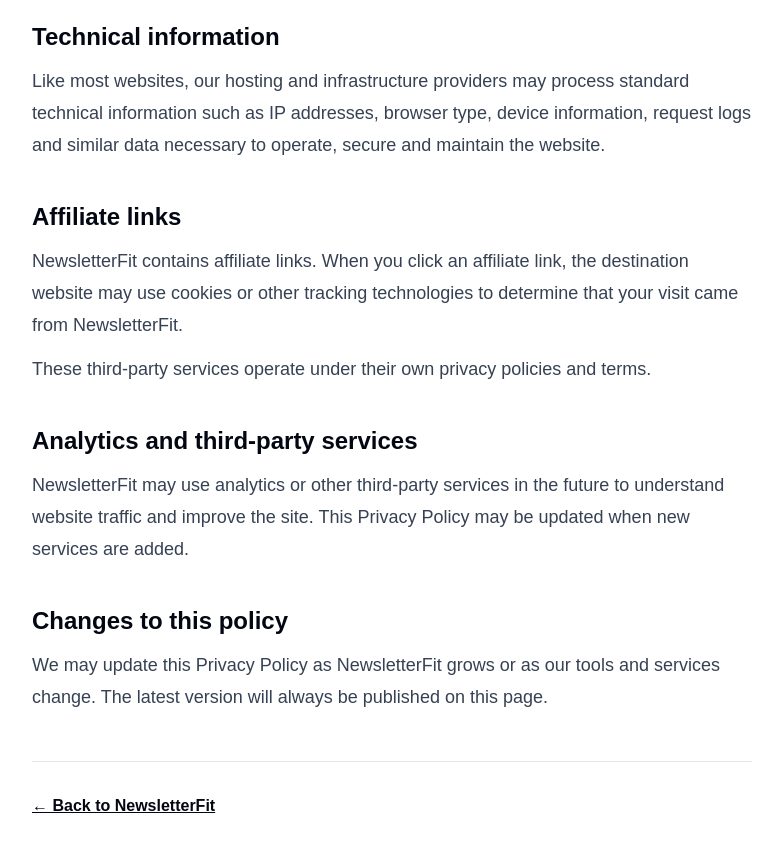
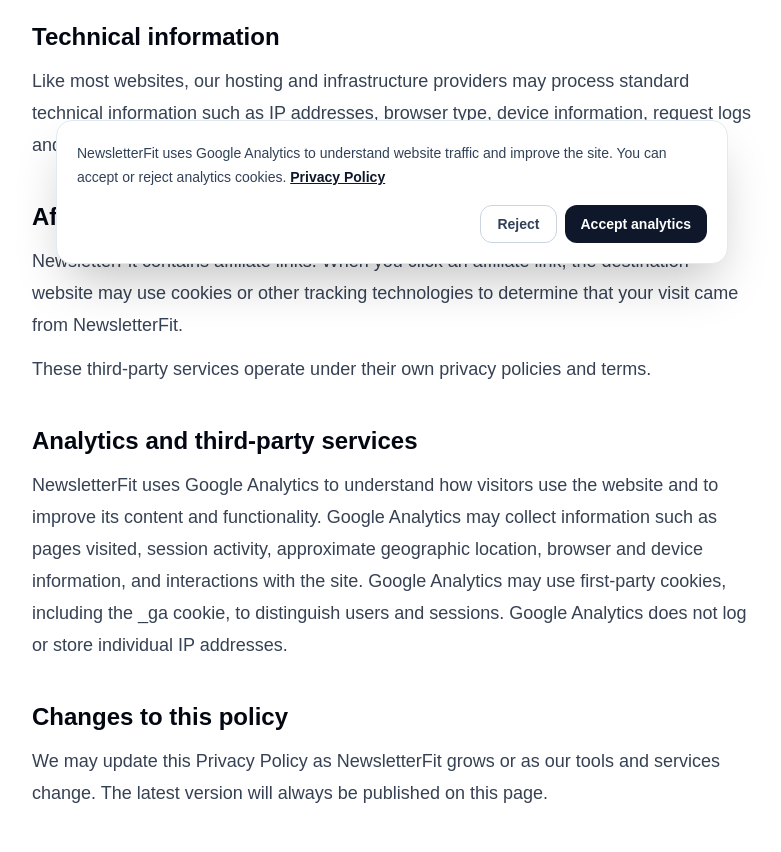
Before and after one commit to juangomez250505/newsletterfit, a Next.js app: page /privacy in a window 1280 px wide. Shown: the part 520-1372 px from the top of the page, without its empty margins (248-1029 px from the left). Built offline with nearby package versions, Linux system fonts and the light colour scheme.

Commit message:
Add analytics consent and update privacy policy

```diff
--- /dev/null
+++ b/app/components/CookieConsent.tsx
@@ -0,0 +1,81 @@
+"use client";
+
+import { useEffect, useState } from "react";
+
+type ConsentValue = "accepted" | "rejected";
+
+export default function CookieConsent() {
+  const [visible, setVisible] = useState(false);
+
+  useEffect(() => {
+    const savedConsent = localStorage.getItem(
+      "newsletterfit_analytics_consent"
+    );
+
+    if (!savedConsent) {
+      setVisible(true);
+    }
+  }, []);
+
+  function updateConsent(value: ConsentValue) {
+    const gtag = (
+      window as typeof window & {
+        gtag?: (
+          command: "consent",
+          action: "update",
+          params: {
+            analytics_storage: "granted" | "denied";
+            ad_storage: "denied";
+            ad_user_data: "denied";
+            ad_personalization: "denied";
+          }
+        ) => void;
+      }
+    ).gtag;
+
+    gtag?.("consent", "update", {
+      analytics_storage: value === "accepted" ? "granted" : "denied",
+      ad_storage: "denied",
+      ad_user_data: "denied",
+      ad_personalization: "denied",
+    });
+
+    localStorage.setItem("newsletterfit_analytics_consent", value);
+    setVisible(false);
+  }
+
+  if (!visible) return null;
+
+  return (
+    <div className="fixed inset-x-4 bottom-4 z-50 mx-auto max-w-2xl rounded-2xl border border-slate-200 bg-white p-5 shadow-2xl">
+      <p className="text-sm leading-6 text-slate-700">
+        NewsletterFit uses Google Analytics to understand website traffic and
+        improve the site. You can accept or reject analytics cookies.{" "}
+        <a
+          href="/privacy"
+          className="font-semibold text-slate-900 underline"
+        >
+          Privacy Policy
+        </a>
+      </p>
+
+      <div className="mt-4 flex flex-col gap-2 sm:flex-row sm:justify-end">
+        <button
+          type="button"
+          onClick={() => updateConsent("rejected")}
+          className="rounded-xl border border-slate-300 px-4 py-2 text-sm font-semibold text-slate-700 hover:bg-slate-50"
+        >
+          Reject
+        </button>
+
+        <button
+          type="button"
+          onClick={() => updateConsent("accepted")}
+          className="rounded-xl bg-slate-900 px-4 py-2 text-sm font-semibold text-white hover:bg-slate-700"
+        >
+          Accept analytics
+        </button>
+      </div>
+    </div>
+  );
+}
--- a/app/layout.tsx
+++ b/app/layout.tsx
@@ -3,6 +3,7 @@
 import "./globals.css";
 import Link from "next/link";
 import Script from "next/script";
+import CookieConsent from "./components/CookieConsent";
 
 const geistSans = Geist({
   variable: "--font-geist-sans",
@@ -57,6 +58,24 @@
       className={`${geistSans.variable} ${geistMono.variable} h-full antialiased`}
     >
       <body>
+    <Script id="google-consent-default" strategy="beforeInteractive">
+  {`
+    window.dataLayer = window.dataLayer || [];
+    function gtag(){dataLayer.push(arguments);}
+
+    var savedConsent = localStorage.getItem(
+      'newsletterfit_analytics_consent'
+    );
+
+    gtag('consent', 'default', {
+      ad_storage: 'denied',
+      ad_user_data: 'denied',
+      ad_personalization: 'denied',
+      analytics_storage:
+        savedConsent === 'accepted' ? 'granted' : 'denied'
+    });
+  `}
+</Script>
       <Script
   src="https://www.googletagmanager.com/gtag/js?id=G-PMC5PGE2J4"
   strategy="afterInteractive"
@@ -71,6 +90,8 @@
     gtag('config', 'G-PMC5PGE2J4');
   `}
 </Script>
+<CookieConsent />
+
   {children}
 
   <footer className="border-t border-gray-200 bg-white">
--- a/app/privacy/page.tsx
+++ b/app/privacy/page.tsx
@@ -95,10 +95,15 @@
             </h2>
 
             <p className="mt-3">
-              NewsletterFit may use analytics or other third-party services in
-              the future to understand website traffic and improve the site.
-              This Privacy Policy may be updated when new services are added.
-            </p>
+  NewsletterFit uses Google Analytics to understand how visitors use
+  the website and to improve its content and functionality. Google
+  Analytics may collect information such as pages visited, session
+  activity, approximate geographic location, browser and device
+  information, and interactions with the site. Google Analytics may
+  use first-party cookies, including the _ga cookie, to distinguish
+  users and sessions. Google Analytics does not log or store
+  individual IP addresses.
+</p>
           </div>
 
           <div>
```
